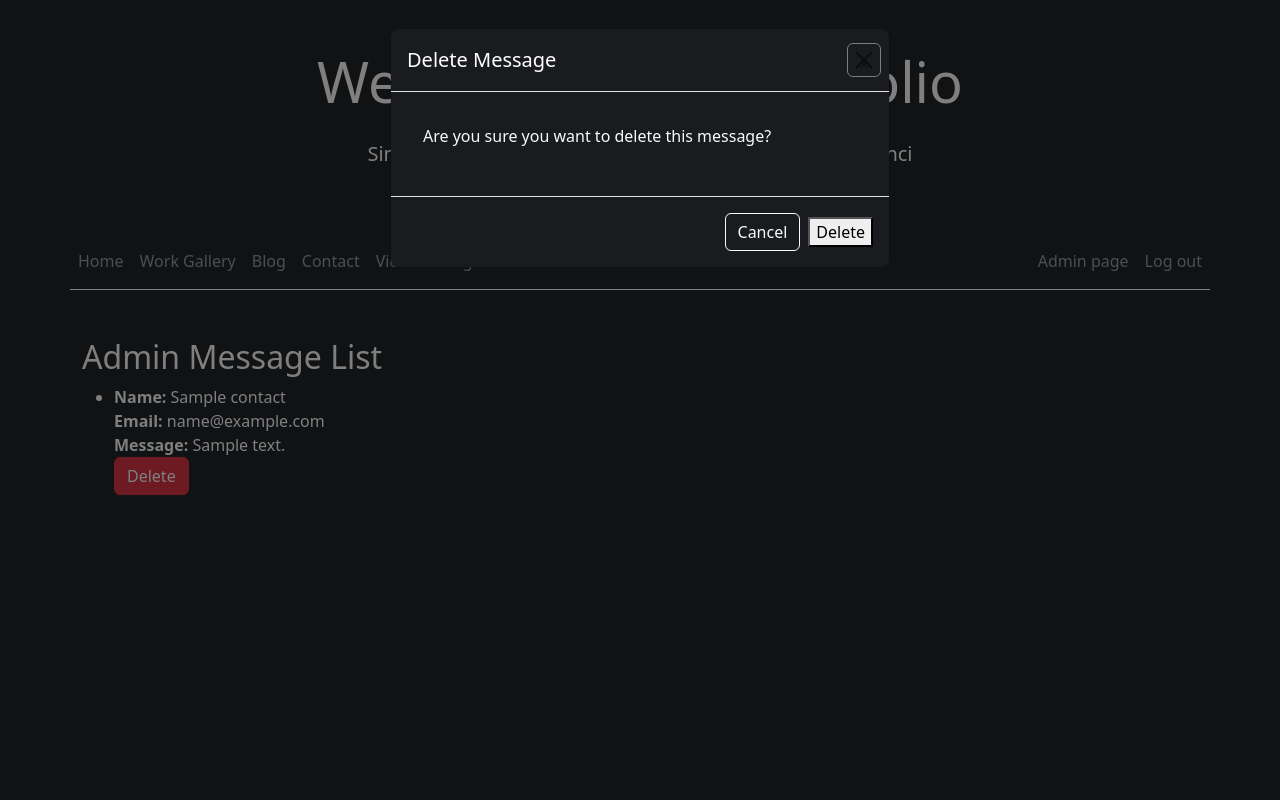
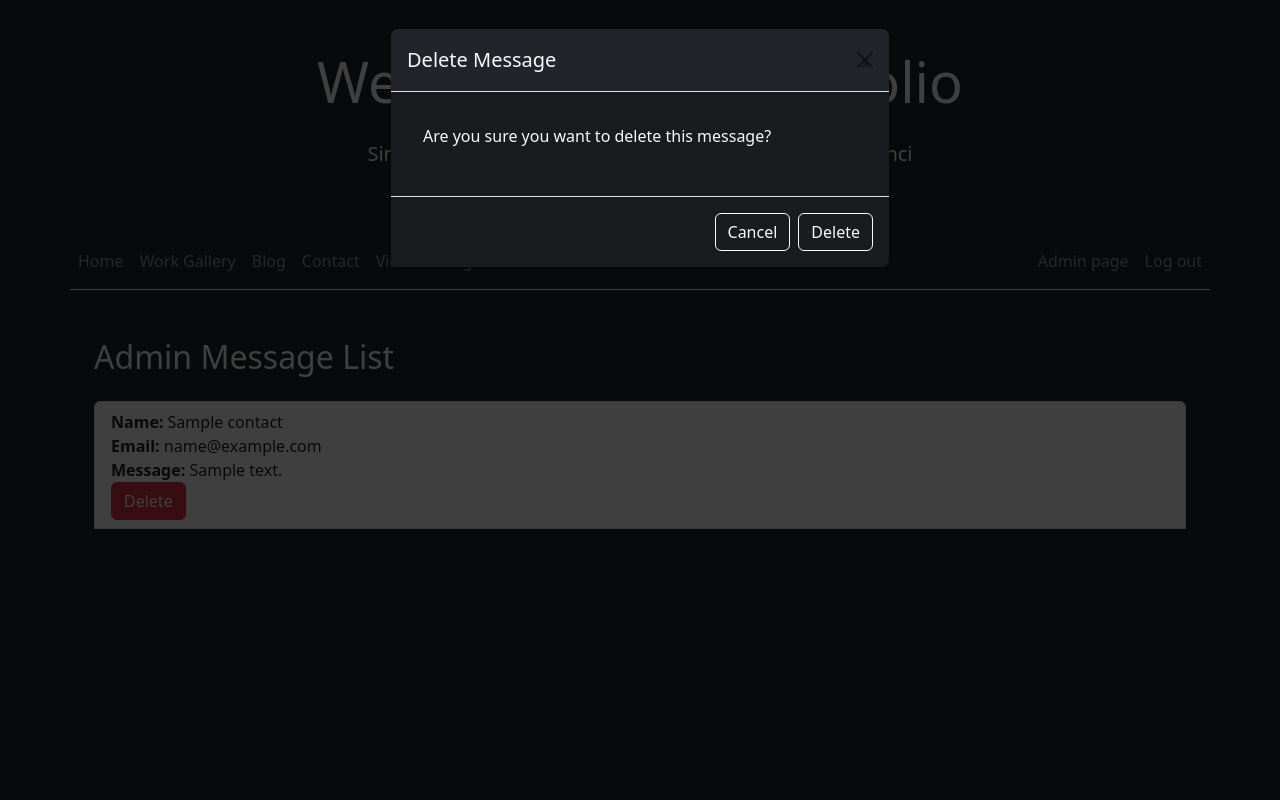
Before and after one commit to pouyanze/portfolio, a Django app: page /contact/messages/ in a window 1280 px wide, after a click on "Delete". Run offline with Django 4.2, Linux system fonts and the light colour scheme; a user stored in the database is signed in; tables that the repository leaves empty hold one stand-in row (values such as "Sample post").

Commit message:
visual changes

```diff
--- a/portfolio/templates/contact/view_messages.html
+++ b/portfolio/templates/contact/view_messages.html
@@ -5,11 +5,12 @@
 {% endblock %}
 
 {% block content %}
-    <h2>Admin Message List</h2>
+    <div class="container">
+        <h2 class="mb-4">Admin Message List</h2>
         {% if messages %}
-        <ul>
+            <ul class="list-group">
                 {% for message in messages %}
-                <li>
+                    <li class="list-group-item">
                         <strong>Name:</strong> {{ message.name }}<br>
                         <strong>Email:</strong> {{ message.email }}<br>
                         <strong>Message:</strong> {{ message.message }}<br>
@@ -17,12 +18,12 @@
                     </li>
 
                     <!-- Delete Modal -->
-                <div class="modal" id="deleteModal{{ message.pk }}" tabindex="-1" role="dialog" aria-labelledby="deleteModalLabel{{ message.pk }}" aria-hidden="true">
+                    <div class="modal fade" id="deleteModal{{ message.pk }}" tabindex="-1" role="dialog" aria-labelledby="deleteModalLabel{{ message.pk }}" aria-hidden="true">
                         <div class="modal-dialog" role="document">
                             <div class="modal-content">
-                            <div class="modal-header">
+                                <div class="modal-header bg-dark text-light">
                                     <h5 class="modal-title" id="deleteModalLabel{{ message.pk }}">Delete Message</h5>
-                                <button type="button" class="btn-close border" data-bs-dismiss="modal" aria-label="Close">
+                                    <button type="button" class="btn-close border-0" data-bs-dismiss="modal" aria-label="Close">
                                         <span aria-hidden="true">&times;</span>
                                     </button>
                                 </div>
@@ -33,7 +34,7 @@
                                     <button type="button" class="btn btn-outline-light" data-bs-dismiss="modal">Cancel</button>
                                     <form method="POST" action="{% url 'message_delete' message.pk %}">
                                         {% csrf_token %}
-                                    <button type="submit" class="btn-outline-light">Delete</button>
+                                        <button type="submit" class="btn btn-outline-light">Delete</button>
                                     </form>
                                 </div>
                             </div>
@@ -44,4 +45,5 @@
         {% else %}
             <p>No messages found.</p>
         {% endif %}
+    </div>
 {% endblock %}
```
Also changed, not shown: portfolio/static/css/blog_index.css (added, +7 -0 lines), portfolio/static/css/work_index.css (added, +7 -0 lines), portfolio/templates/blog/blog_index.html (+9 -3 lines), portfolio/templates/work_gallery/work_index.html (+6 -1 lines). Lines whose indentation alone changed are shown as unchanged.
